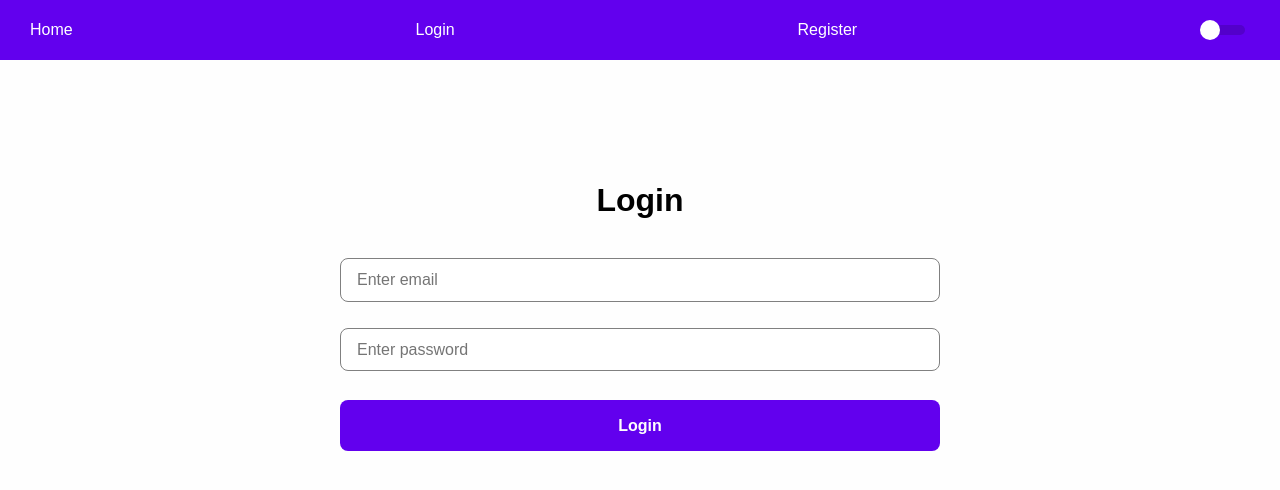
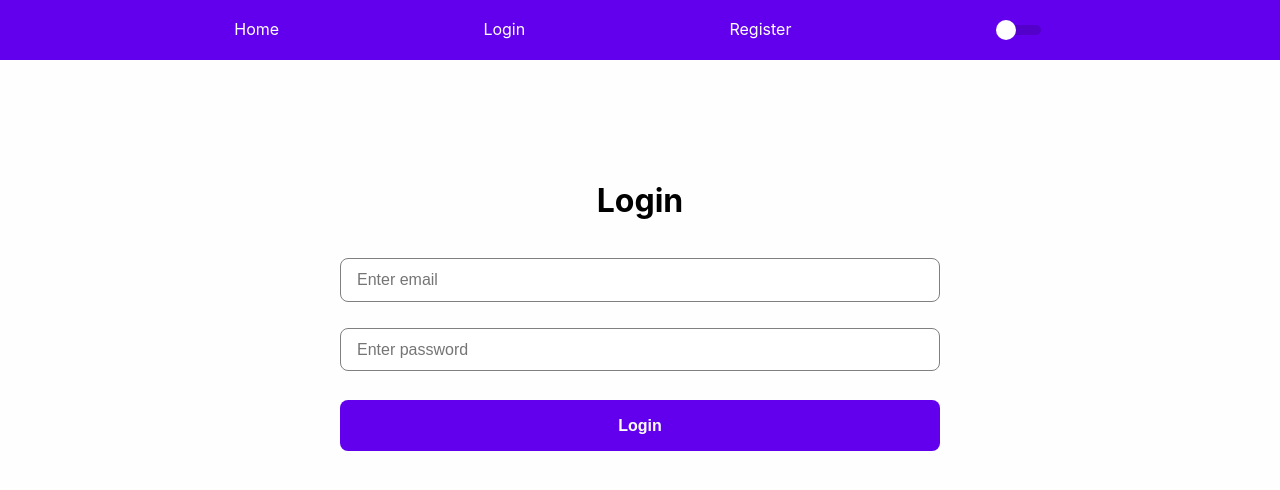
Before and after one commit to roavellarm/next-starter, a Next.js app: page /login in a window 1280 px wide. Shown: the top 490 px of the page. Built offline with nearby package versions, Linux system fonts and the light colour scheme.

Commit message:
Add Loader

```diff
--- a/package.json
+++ b/package.json
@@ -20,6 +20,7 @@
     "polished": "^4.1.3",
     "react": "^17.0.2",
     "react-dom": "^17.0.2",
+    "react-spinners": "^0.11.0",
     "react-switch": "^6.0.0",
     "styled-components": "^5.3.0"
   },
--- a/src/components/Navbar/styles.ts
+++ b/src/components/Navbar/styles.ts
@@ -6,7 +6,7 @@ const Container = styled.div`
   color: #fff;
   display: flex;
   align-items: center;
-  justify-content: space-between;
+  justify-content: space-evenly;
   padding: 0 30px;
 `
 
--- a/src/styles/global.ts
+++ b/src/styles/global.ts
@@ -11,7 +11,8 @@ const GlobalStyle = createGlobalStyle`
     margin: 0 auto;
     padding: 0;
     box-sizing: border-box;
-    font-family: sans-serif;
+    font-family: -apple-system, BlinkMacSystemFont, Segoe UI, Roboto, Oxygen, Ubuntu, Cantarell,
+      Fira Sans, Droid Sans, Helvetica Neue, sans-serif;
     font-size: 16px;
     line-height: 160%;
     background: ${({ theme }) => theme.palette.background};
```
Also changed, not shown: src/components/Loader.tsx (added, +29 -0 lines), src/pages/index.tsx (+5 -2 lines), 1 other file (tests, documents, lock files or other folders).
